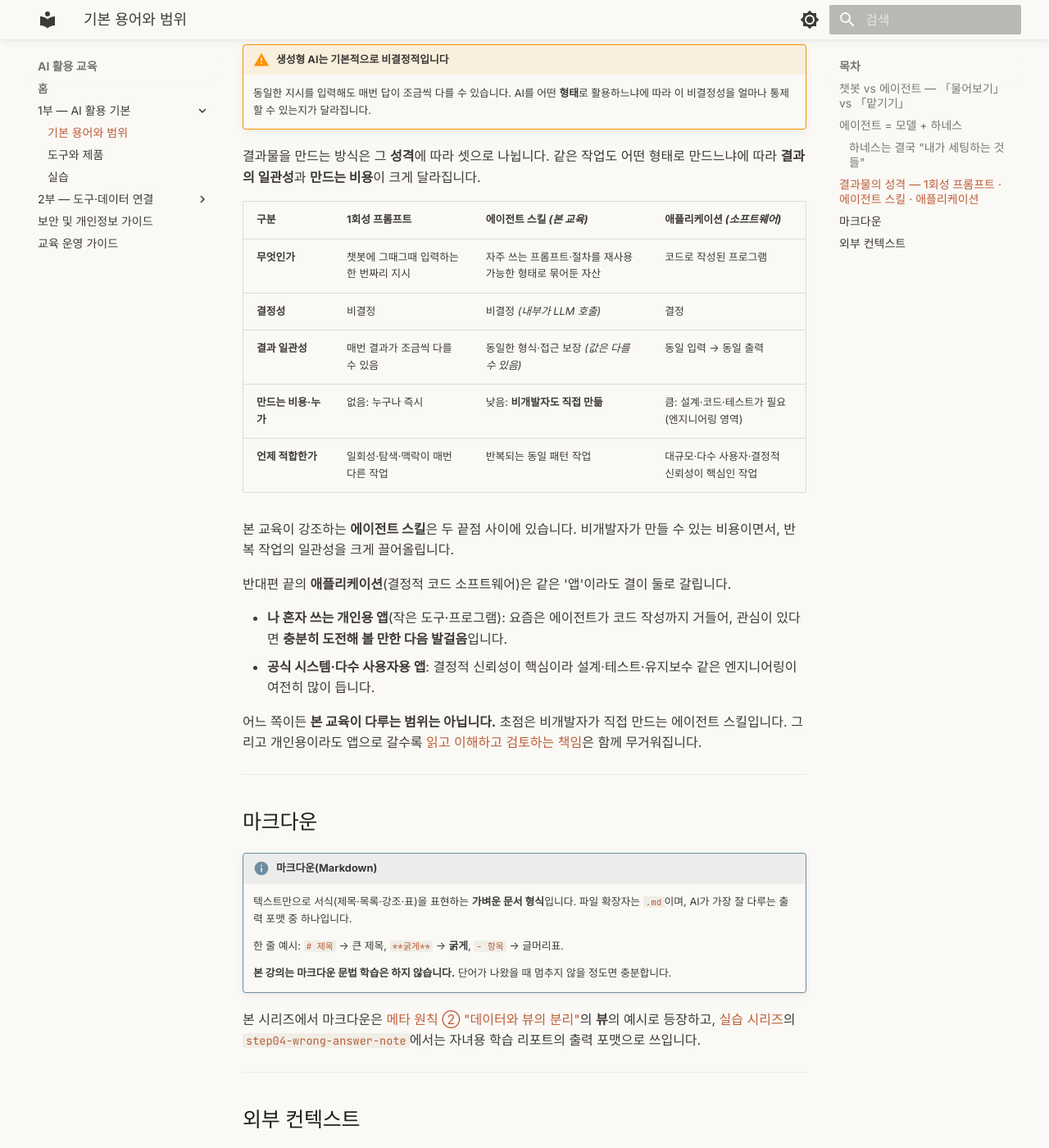
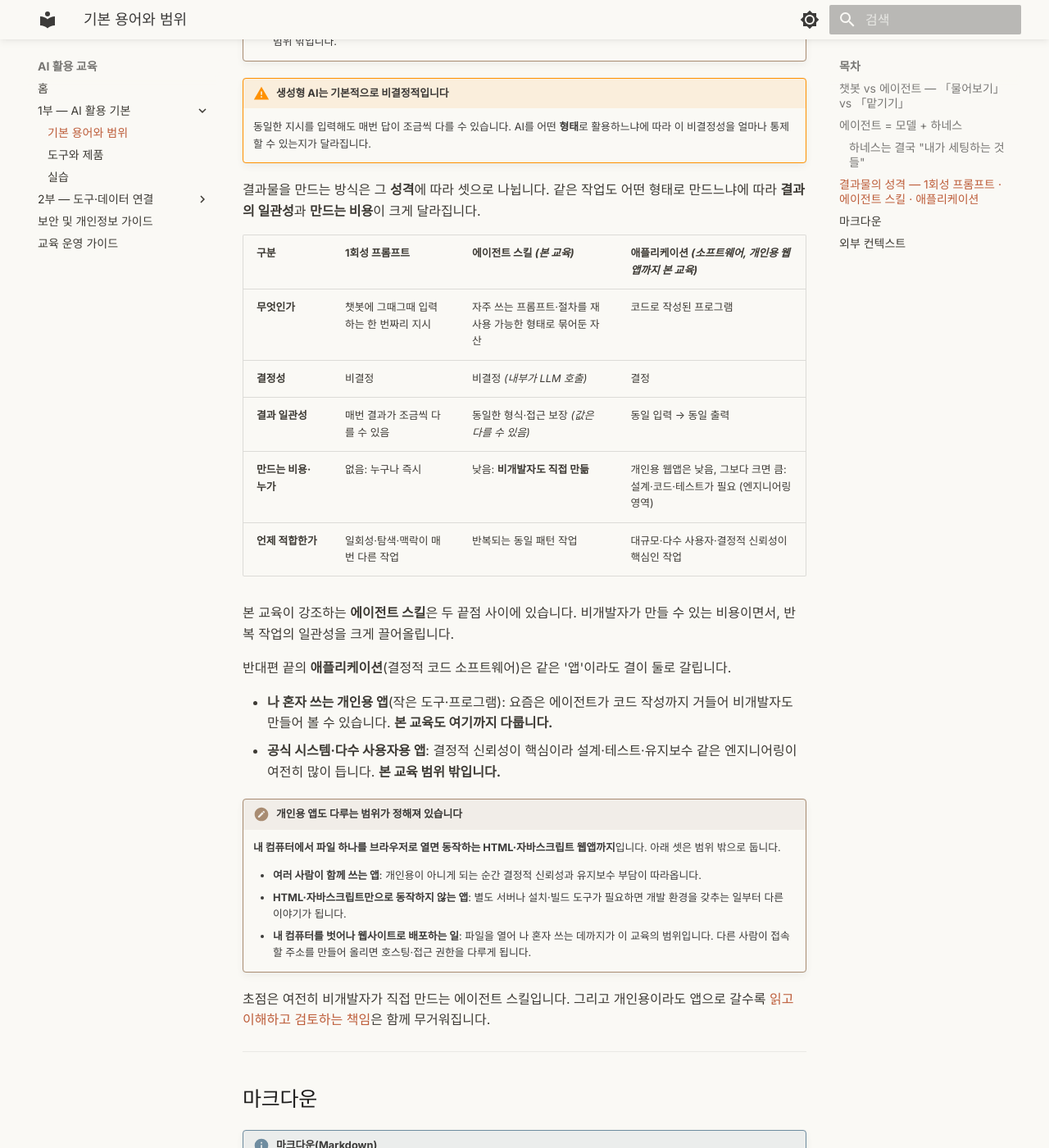
Before and after one commit to scroogy-dev/ai-onboarding, an MkDocs documentation site: the page built from docs/basics.md, in a window 1280 px wide and 1400 px high, scrolled down 2691 px. Shown: the whole window at 82% size. Built offline with MkDocs 1.6.1 and Material for MkDocs 9.7.7, drawn with Linux system fonts in a browser that asks for light colours; some of the changed text lies outside the part shown.

```diff
--- a/docs/basics.md
+++ b/docs/basics.md
@@ -41,7 +41,7 @@
     - **모델**: 생각하는 머리. 똑똑하지만 **틀릴 수 있고, 매번 답이 조금씩 다를 수 있는** 부분입니다 (→ 아래 [세 형태](#three-forms)의 비결정성과 같은 성격). 만드는 회사는 여럿입니다 (Anthropic·OpenAI·Google 등). 본 강의 실습은 Claude입니다.
     - **하네스(harness)**: 그 머리를 **둘러싼 작업 구조**, 쉽게 말해 *사람이 짜 둔 틀*입니다. 어떤 도구·자료를 쓸지, 어떤 순서로 일할지, 결과를 어디서 확인할지가 모두 여기 들어갑니다.
 
-    모델에게 건네는 **말 한마디(프롬프트)는 하네스가 아닙니다**. 머리에게 질문을 하나 던지는 것입니다. 같은 지시를 저장해 반복하려고 묶어 두면(스킬) 그때부터 하네스의 부품이 됩니다 (→ 아래 [세 형태](#three-forms)의 *1회성 프롬프트 vs 에이전트 스킬* 경계와 같은 선).
+    모델에게 건네는 **말 한마디(프롬프트)는 하네스가 아닙니다**. 머리에게 질문을 하나 던지는 것입니다. 같은 지시를 저장해 반복하려고 묶어 두면(스킬) 그때부터 하네스의 부품이 됩니다 (→ 아래 [세 형태](#three-forms)의 *1회성 프롬프트 vs 에이전트 스킬* 경계와 같은 기준).
 
 ### 하네스는 결국 "내가 세팅하는 것들"
 
@@ -88,35 +88,42 @@
     이름이 닮아 헷갈리기 쉽지만, 보는 **기준이 다릅니다.**
 
     - **[AI 활용 3단계](index.md#stage-model)** = *내가 올라가는 학습 단계*(챗봇 사용 → 프롬프트 재활용 → 에이전트 활용). 끝은 본 교육이 **목표로 삼는** 에이전트입니다.
-    - **결과물의 세 형태**(이 절) = *만들어 둔 결과물의 성격*(결정성·비용 기준). 끝은 본 교육 **경계 밖**인 애플리케이션입니다.
+    - **결과물의 세 형태**(이 절) = *만들어 둔 결과물의 성격*(결정성·비용 기준). 끝은 애플리케이션이고, 그중 **혼자 쓰는 웹앱까지가 본 교육의 경계**입니다.
 
     그래서 앞 두 칸은 거의 겹치고, **마지막 칸만 갈립니다:**
 
     - ① 챗봇 사용 ≈ **1회성 프롬프트**
     - ②·③ 프롬프트 재활용·에이전트 활용 ≈ **에이전트 스킬** *(본 교육)*
-    - 그 너머 = **애플리케이션**(결정적 코드 소프트웨어). 본 교육이 **다루는 범위 밖**입니다(이 강의는 에이전트 스킬까지).
+    - 그 너머 = **애플리케이션**(결정적 코드 소프트웨어). 이 중 **혼자 쓰려고 만드는 웹앱까지**를 본 교육이 다루고, 그보다 큰 앱은 범위 밖입니다.
 
 !!! warning "생성형 AI는 기본적으로 비결정적입니다"
     동일한 지시를 입력해도 매번 답이 조금씩 다를 수 있습니다. AI를 어떤 **형태**로 활용하느냐에 따라 이 비결정성을 얼마나 통제할 수 있는지가 달라집니다.
 
 결과물을 만드는 방식은 그 **성격**에 따라 셋으로 나뉩니다. 같은 작업도 어떤 형태로 만드느냐에 따라 **결과의 일관성**과 **만드는 비용**이 크게 달라집니다.
 
-| 구분 | 1회성 프롬프트 | 에이전트 스킬 *(본 교육)* | 애플리케이션 *(소프트웨어)* |
+| 구분 | 1회성 프롬프트 | 에이전트 스킬 *(본 교육)* | 애플리케이션 *(소프트웨어, 개인용 웹앱까지 본 교육)* |
 |---|---|---|---|
 | **무엇인가** | 챗봇에 그때그때 입력하는 한 번짜리 지시 | 자주 쓰는 프롬프트·절차를 재사용 가능한 형태로 묶어둔 자산 | 코드로 작성된 프로그램 |
 | **결정성** | 비결정 | 비결정 *(내부가 LLM 호출)* | 결정 |
 | **결과 일관성** | 매번 결과가 조금씩 다를 수 있음 | 동일한 형식·접근 보장 *(값은 다를 수 있음)* | 동일 입력 → 동일 출력 |
-| **만드는 비용·누가** | 없음: 누구나 즉시 | 낮음: **비개발자도 직접 만듦** | 큼: 설계·코드·테스트가 필요 (엔지니어링 영역) |
+| **만드는 비용·누가** | 없음: 누구나 즉시 | 낮음: **비개발자도 직접 만듦** | 개인용 웹앱은 낮음, 그보다 크면 큼: 설계·코드·테스트가 필요 (엔지니어링 영역) |
 | **언제 적합한가** | 일회성·탐색·맥락이 매번 다른 작업 | 반복되는 동일 패턴 작업 | 대규모·다수 사용자·결정적 신뢰성이 핵심인 작업 |
 
 본 교육이 강조하는 **에이전트 스킬**은 두 끝점 사이에 있습니다. 비개발자가 만들 수 있는 비용이면서, 반복 작업의 일관성을 크게 끌어올립니다.
 
 반대편 끝의 **애플리케이션**(결정적 코드 소프트웨어)은 같은 '앱'이라도 결이 둘로 갈립니다.
 
-- **나 혼자 쓰는 개인용 앱**(작은 도구·프로그램): 요즘은 에이전트가 코드 작성까지 거들어, 관심이 있다면 **충분히 도전해 볼 만한 다음 발걸음**입니다.
-- **공식 시스템·다수 사용자용 앱**: 결정적 신뢰성이 핵심이라 설계·테스트·유지보수 같은 엔지니어링이 여전히 많이 듭니다.
+- **나 혼자 쓰는 개인용 앱**(작은 도구·프로그램): 요즘은 에이전트가 코드 작성까지 거들어 비개발자도 만들어 볼 수 있습니다. **본 교육도 여기까지 다룹니다.**
+- **공식 시스템·다수 사용자용 앱**: 결정적 신뢰성이 핵심이라 설계·테스트·유지보수 같은 엔지니어링이 여전히 많이 듭니다. **본 교육 범위 밖입니다.**
 
-어느 쪽이든 **본 교육이 다루는 범위는 아닙니다.** 초점은 비개발자가 직접 만드는 에이전트 스킬입니다. 그리고 개인용이라도 앱으로 갈수록 [읽고 이해하고 검토하는 책임](index.md#meta-principles)은 함께 무거워집니다.
+!!! note "개인용 앱도 다루는 범위가 정해져 있습니다"
+    **내 컴퓨터에서 파일 하나를 브라우저로 열면 동작하는 HTML·자바스크립트 웹앱까지**입니다. 아래 셋은 범위 밖으로 둡니다.
+
+    - **여러 사람이 함께 쓰는 앱**: 개인용이 아니게 되는 순간 결정적 신뢰성과 유지보수 부담이 따라옵니다.
+    - **HTML·자바스크립트만으로 동작하지 않는 앱**: 별도 서버나 설치·빌드 도구가 필요하면 개발 환경을 갖추는 일부터 다른 이야기가 됩니다.
+    - **내 컴퓨터를 벗어나 웹사이트로 배포하는 일**: 파일을 열어 나 혼자 쓰는 데까지가 이 교육의 범위입니다. 다른 사람이 접속할 주소를 만들어 올리면 호스팅·접근 권한을 다루게 됩니다.
+
+초점은 여전히 비개발자가 직접 만드는 에이전트 스킬입니다. 그리고 개인용이라도 앱으로 갈수록 [읽고 이해하고 검토하는 책임](index.md#meta-principles)은 함께 무거워집니다.
 
 ---
 
```
Also changed, not shown: .ai/90_issues/active/issue-0050/issue-0050-spec.md (+9 -0 lines), .ai/90_issues/active/issue-0050/issue-0050-summary.md (+7 -1 lines), docs/connect/mcp-servers.md (+1 -1 lines), docs/index.md (+1 -1 lines).
